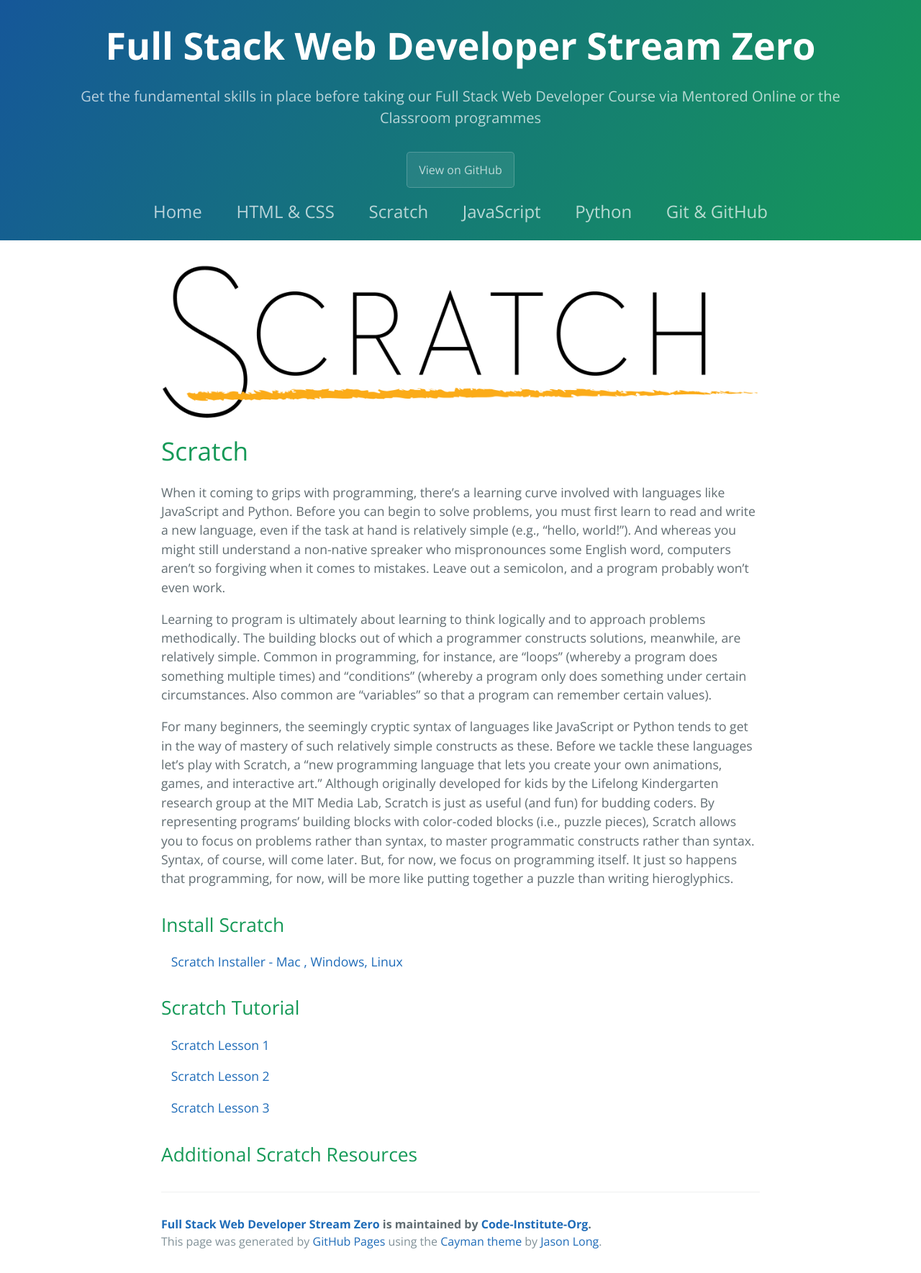
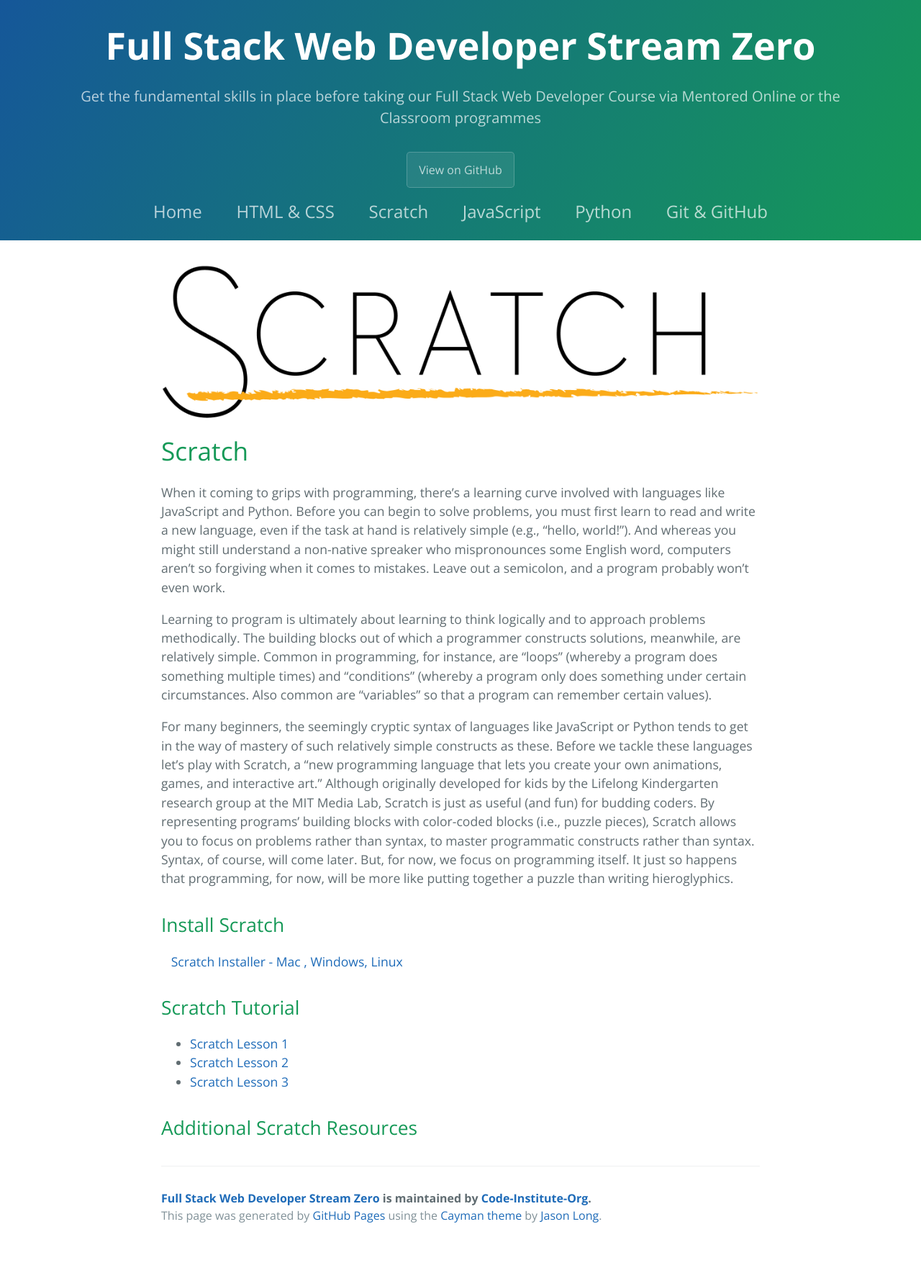
Before and after one commit to Code-Institute-Org/Full-Stack-Web-Developer-Stream-0, a Jekyll site: the page built from _pages/scratch.md, in a window 1280 px wide. Shown: the whole page at 72% size. Built offline with Jekyll 4.4.1, drawn with Linux system fonts in a browser that asks for light colours; after the commit the page ends 1733 px from its top, so only the background shows below that.

Commit message:
Updated Scratch PDF links

```diff
--- a/_pages/scratch.md
+++ b/_pages/scratch.md
@@ -24,11 +24,12 @@
 
 ##  Scratch Tutorial
 
- &nbsp;&nbsp;&nbsp;[Scratch Lesson 1](Scratch_Session_1.pdf)
+<ul>
+<li><a href="{{site.data.global.url}}assets/Scratch_Session_1.pdf">Scratch Lesson 1</a></li>
+<li><a href="{{site.data.global.url}}assets/Scratch_Session_2.pdf">Scratch Lesson 2</a></li>
+<li><a href="{{site.data.global.url}}assets/Scratch_Session_3.pdf">Scratch Lesson 3</a></li>
+</ul>
 
- &nbsp;&nbsp;&nbsp;[Scratch Lesson 2](Scratch_Session_2.pdf)
-
- &nbsp;&nbsp;&nbsp;[Scratch Lesson 3](Scratch_Session_3.pdf)
 
 
 ##  Additional Scratch Resources
```
Also changed, not shown: 6 other files.
